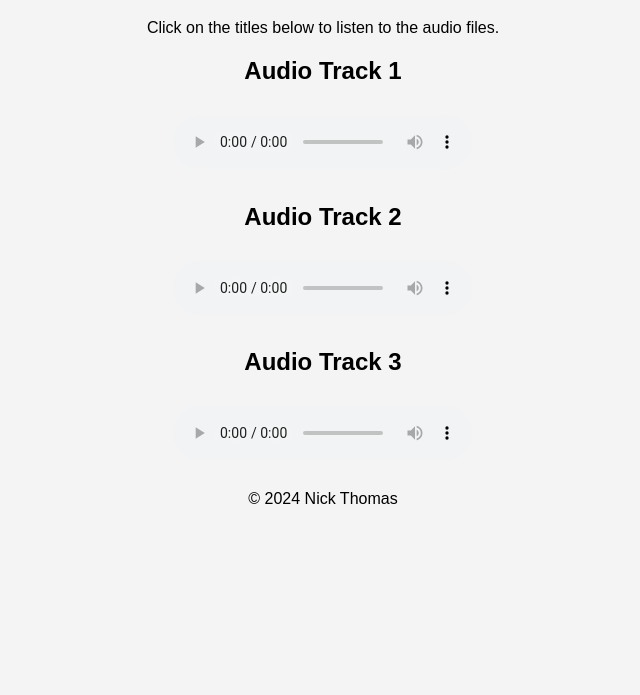
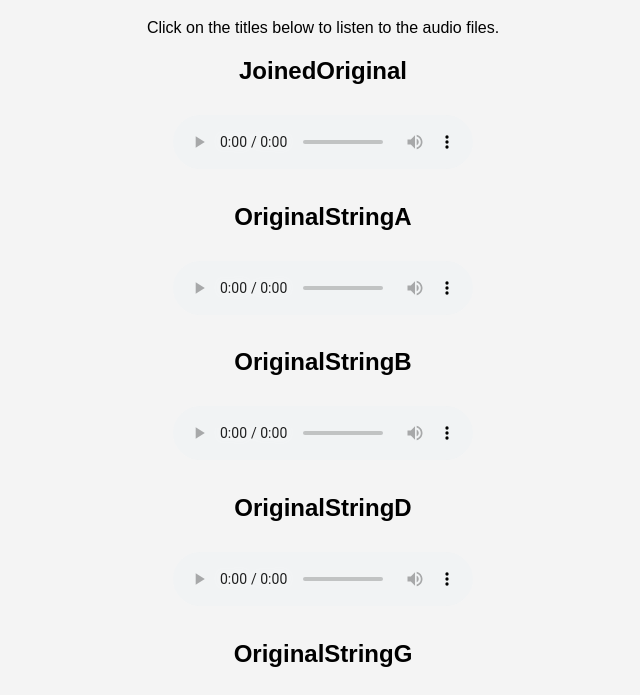
Before and after one commit to Nithoho/synthesis, a plain HTML site: page index.html in a window 1280 px wide. Shown: the part 81-776 px from the top of the page, without its empty margins (317-957 px from the left). Drawn offline with Linux system fonts and the light colour scheme.

Commit message:
new audio

```diff
--- a/index.html
+++ b/index.html
@@ -25,26 +25,49 @@
     <h1>Audio Listening Site</h1>
     <p>Click on the titles below to listen to the audio files.</p>
 
-    <h2>Audio Track 1</h2>
-    <audio controls>
-      <source src="audio/low_E_string_guitar_48.wav" type="audio/wav" />
-      Your browser does not support the audio element.
-    </audio>
-
-    <h2>Audio Track 2</h2>
-    <audio controls>
-      <source src="audio/example2.wav" type="audio/wav" />
-      Your browser does not support the audio element.
-    </audio>
-
-    <h2>Audio Track 3</h2>
-    <audio controls>
-      <source src="audio/example3.wav" type="audio/wav" />
-      Your browser does not support the audio element.
-    </audio>
+    <div id="audio-list"></div>
 
     <footer>
       <p>&copy; 2024 Nick Thomas</p>
     </footer>
+
+    <script>
+      const audioFiles = [
+        "JoinedOriginal.wav",
+        "OriginalStringA.wav",
+        "OriginalStringB.wav",
+        "OriginalStringD.wav",
+        "OriginalStringG.wav",
+        "Orignal.wav",
+        "BestModel.wav",
+        "BestModelStringA.wav",
+        "BestModelStringB.wav",
+        "BestModelStringD.wav",
+        "BestModelStringG.wav",
+        "25PercentData.wav",
+        "50PercentData.wav",
+        "75PercentData.wav",
+        "5Frequencies.wav",
+        "10Frequencies.wav",
+        "15Frequencies.wav",
+      ];
+
+      const audioListContainer = document.getElementById("audio-list");
+
+      audioFiles.forEach((fileName) => {
+        const title = document.createElement("h2");
+        title.textContent = fileName.replace(".wav", "");
+
+        const audio = document.createElement("audio");
+        audio.controls = true;
+        const source = document.createElement("source");
+        source.src = `audio/${fileName}`;
+        source.type = "audio/wav";
+        audio.appendChild(source);
+
+        audioListContainer.appendChild(title);
+        audioListContainer.appendChild(audio);
+      });
+    </script>
   </body>
 </html>
```
Also changed, not shown: 18 other files.
